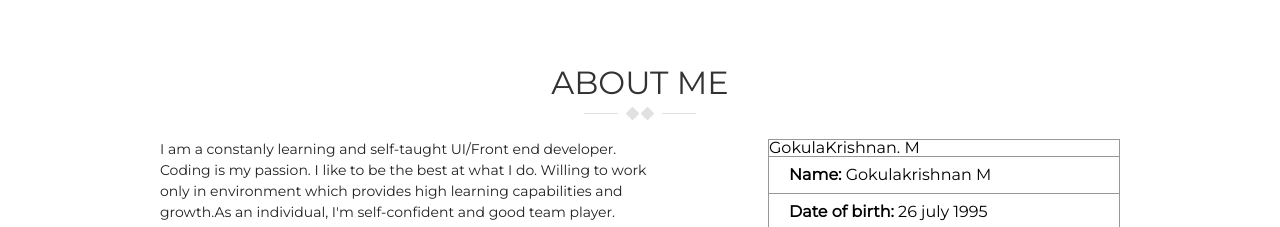
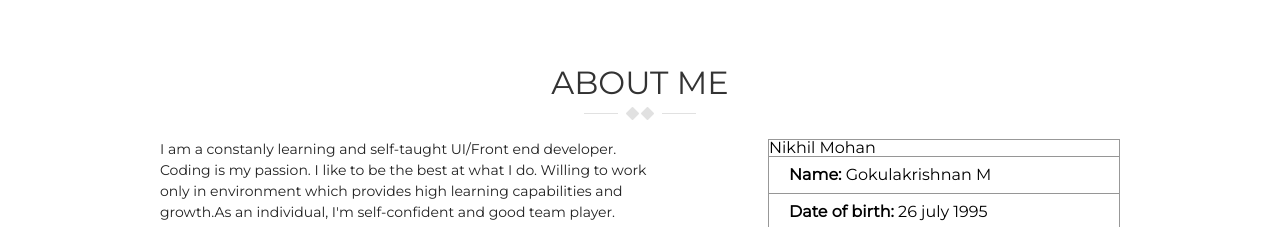
Before and after one commit to nikhilmohan29393/nikhilmohan.github.io, a plain HTML site: page index.html in a window 1280 px wide. Shown: the part 880-1107 px from the top of the page. Drawn offline with nearby package versions, Linux system fonts and the light colour scheme.

Commit message:
Update index.html

```diff
--- a/index.html
+++ b/index.html
@@ -91,9 +91,7 @@
                         and growth.As an individual, I'm self-confident and good team player. </p>
                 </div>
                 <div class="personal_info_subcontainer2">
-<!--                     <img src="images/gokulakrishnan.png" alt="Gokulakrishnan" class="myimage"> -->
-        <div class="LI-profile-badge"  data-version="v1" data-size="medium" data-locale="en_US" data-type="horizontal" data-theme="dark" data-vanity="ng-gokulakrishnan"><a class="LI-simple-link" href='https://in.linkedin.com/in/ng-gokulakrishnan?trk=profile-badge'>GokulaKrishnan. M</a></div>
-
+<div class="LI-profile-badge"  data-version="v1" data-size="medium" data-locale="en_US" data-type="horizontal" data-theme="dark" data-vanity="nikhil-mohan1993"><a class="LI-simple-link" href='https://in.linkedin.com/in/nikhil-mohan1993?trk=profile-badge'>Nikhil Mohan</a></div>
                     <ul class="bio">
                         <li>
                             <span class="bold">Name:</span>
```
